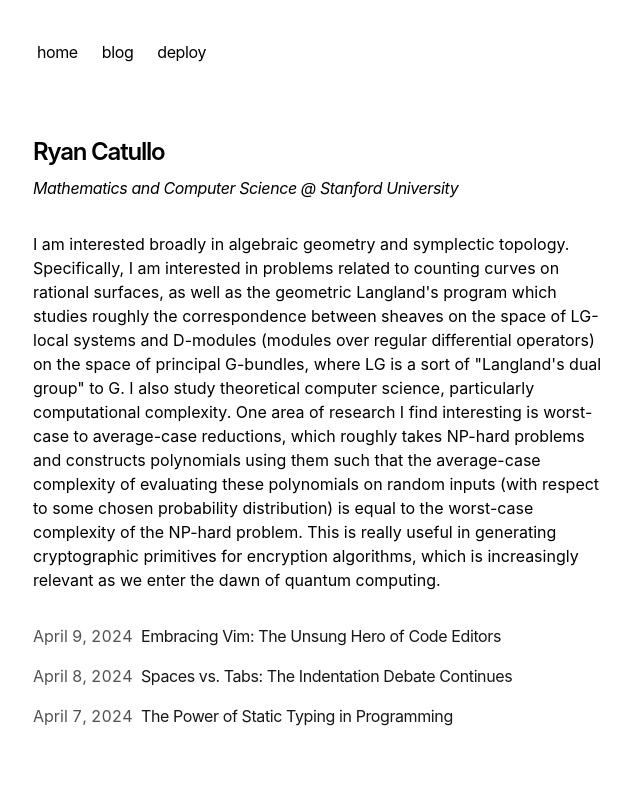
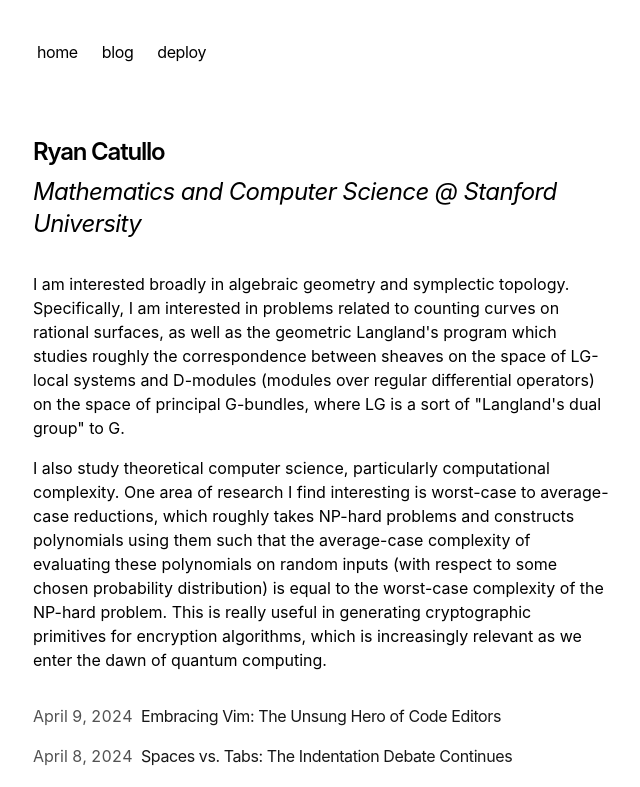
Before and after one commit to rcatullo/personal-website, a Next.js app: page / in a window 1280 px wide. Shown: the top 787 px of the page, without its empty margins (319-959 px from the left). Built offline with nearby package versions, Linux system fonts and the light colour scheme.

Commit message:
Update page.tsx
Fix break between paragraphs.

```diff
--- a/app/page.tsx
+++ b/app/page.tsx
@@ -6,7 +6,7 @@ export default function Page() {
       <h1 className="mb-2 text-2xl font-semibold tracking-tighter">
         Ryan Catullo
       </h1>
-      <h2 className="mb-8 text-1xl italic tracking-tight">
+      <h2 className="mb-8 text-2xl italic tracking-tight">
         Mathematics and Computer Science @ Stanford University
       </h2>
       <p className="mb-4">
@@ -16,9 +16,10 @@ export default function Page() {
         studies roughly the correspondence between sheaves on the space of
         LG-local systems and D-modules (modules over regular differential
         operators) on the space of principal G-bundles, where LG is a sort of
-        "Langland's dual group" to G.
-
-        I also study theoretical computer science, particularly computational
+        "Langland's dual group" to G.`}
+        </p>
+      <p className="mb-4">
+        {`I also study theoretical computer science, particularly computational
         complexity. One area of research I find interesting is worst-case to
         average-case reductions, which roughly takes NP-hard problems and constructs
         polynomials using them such that the average-case complexity of evaluating
```
